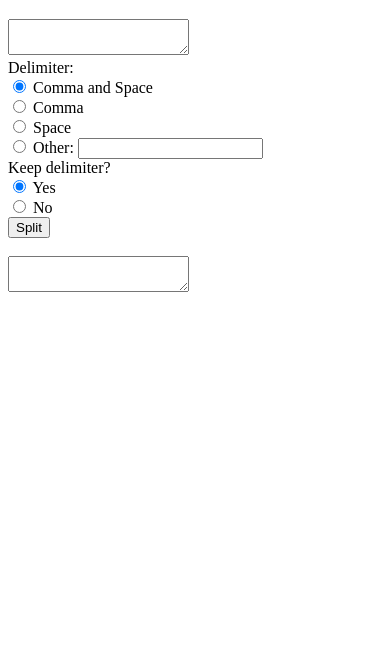
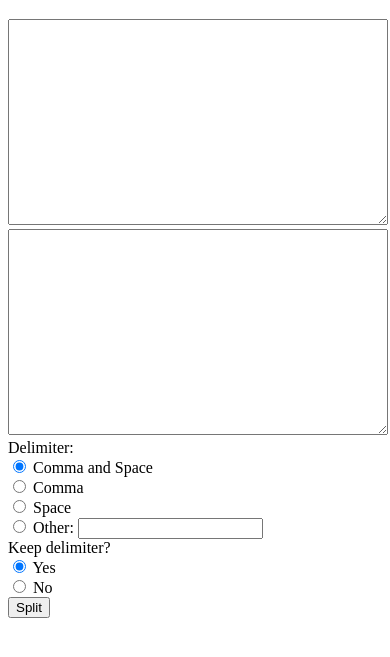
Before and after one commit to Haisha10/string-text-split, a plain HTML site: page index.html in a window 390 px wide. Shown: the part 61-718 px from the top of the page. Drawn offline with Linux system fonts and the light colour scheme.

Commit message:
add Style

```diff
--- a/index.html
+++ b/index.html
@@ -2,12 +2,14 @@
 <html>
   <head>
     <title>String Splitter</title>
+    <link rel="stylesheet" type="text/css" href="style.css">
     <script src="script.js"></script>
   </head>
   <body>
     <h1>String Splitter</h1>
     <form>
-      <textarea id="string"></textarea>
+      <textarea id="string" rows="10" cols="50" style="display:inline-block"></textarea>
+      <textarea id="output" rows="10" cols="50" style="display:inline-block" readonly></textarea>
       <br>
       <label>Delimiter:</label>
       <br>
@@ -34,7 +36,5 @@
       <br>
       <button type="button" onclick="splitString()">Split</button>
     </form>
-    <br>
-    <textarea id="output"></textarea>
   </body>
 </html>
--- /dev/null
+++ b/style.css
@@ -0,0 +1,14 @@
+/* Default styles */
+textarea {
+    width: 45%;
+    height: 400px;
+    display: inline-block;
+}
+
+/* Media query for screens smaller than 600px */
+@media (max-width: 600px) {
+    textarea {
+      width: 100%;
+      height: 200px;
+    }
+}
```
